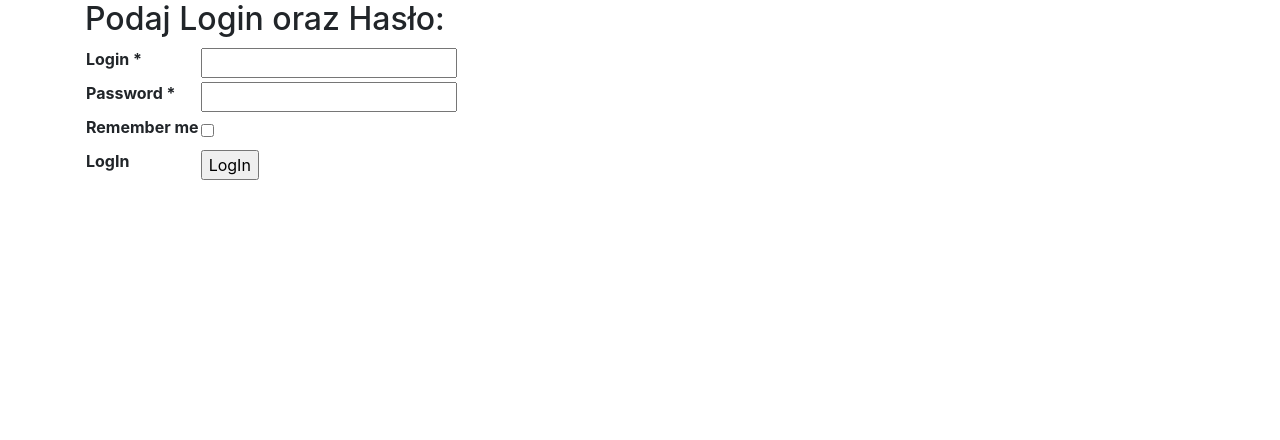
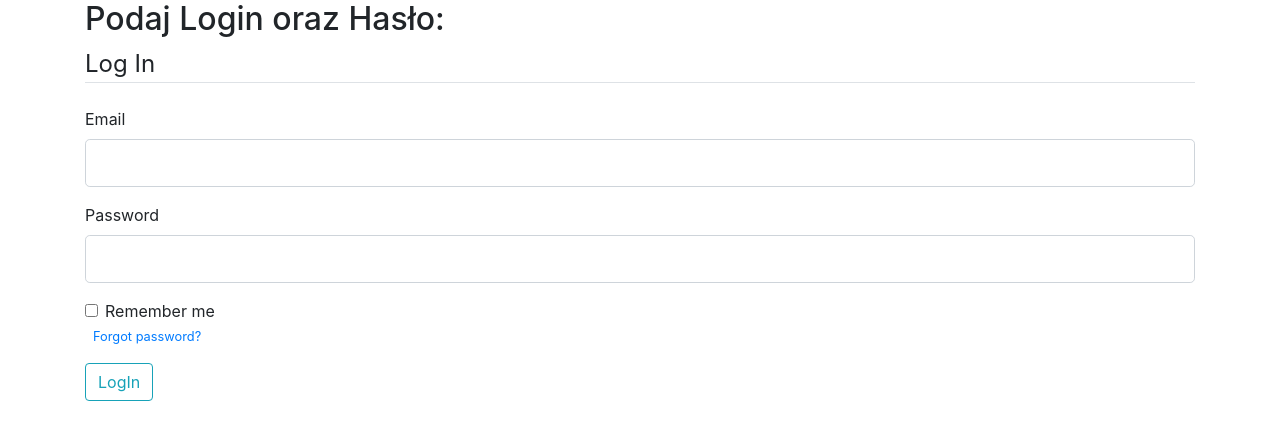
Before and after one commit to Krystian-P/CRUD_Flask_shop, a Flask app: page /login in a window 1280 px wide. Shown: the part 56-496 px from the top of the page. Run offline with Flask 2, Linux system fonts and the light colour scheme; some libraries are stand-ins or nearby versions.

Commit message:
Poprawki w layout-ach

```diff
--- a/MAIN_PROJECT/forms.py
+++ b/MAIN_PROJECT/forms.py
@@ -5,7 +5,7 @@ from email_validator import validate_email
 
 class LogIn(FlaskForm):
     #formularz logowania
-    Login = TextField("Login", validators=[DataRequired()])
+    Email = TextField("Email", validators=[DataRequired(), Length(min=4), Email()])
     Password = PasswordField("Password", validators=[DataRequired()])
     remember = BooleanField('Remember me')
     submit = SubmitField('LogIn')
--- a/MAIN_PROJECT/main.py
+++ b/MAIN_PROJECT/main.py
@@ -1,4 +1,4 @@
-from flask import Flask, render_template, request, redirect, url_for
+from flask import Flask, render_template, request, redirect, url_for, flash
 from forms import *
 from models import User
 app = Flask(__name__)
@@ -15,8 +15,11 @@ def login_page():       # Strona logowania
     loginform = LogIn()
     error = ""
     if request.method == 'POST' and loginform.validate_on_submit():
-        user= User
-        return redirect(url_for("user_profile_page"))
+        if loginform.Email.data == 'admin@wp.pl' and loginform.Password.data == 'pass':
+            flash('You have been logged in!', 'success')
+            return redirect(url_for('welcome_page'))
+        else:
+            flash('Login unsuccessful. Pleas check email and password', 'danger')
     return render_template("log-in.html", login_form=loginform)
 
 
@@ -25,8 +28,9 @@ def sing_in_page():     # Strona rejestracji
     form=SignIn()
     error=""
     if request.method == 'POST' and form.validate_on_submit():
-        user= User
-        return redirect(url_for("login_page"))
+        flash(f'Account created for {form.Login.data}!', 'success')
+        user = User
+        return redirect(url_for("welcome_page"))
     return render_template("sing-in.html", signin_form=form)
 
 
--- a/MAIN_PROJECT/templates/index.html
+++ b/MAIN_PROJECT/templates/index.html
@@ -34,6 +34,15 @@
         </nav>
         <!-- Page content-->
         <div class="container">
+            {% with messages = get_flashed_messages(with_categories=true) %}
+                {% if messages %}
+                    {% for category, message in messages %}
+                        <div class="alert alert-{{ category }}">
+                            {{ message }}
+                        </div>
+                    {% endfor %}
+                {% endif %}
+            {% endwith %}
             {% block content %}
             {% endblock %}
         </div>
--- a/MAIN_PROJECT/templates/log-in.html
+++ b/MAIN_PROJECT/templates/log-in.html
@@ -2,16 +2,47 @@
 {% block content %}
 <div>
     <h2> Podaj Login oraz Hasło: </h2>
-    <form method="POST" action="/user-profile.html">
+    <form method="POST" action="">
         {{ login_form.hidden_tag() }}
-        <table>
-            {% for field in login_form if field.widget.input_type != 'hidden' %}
-                <tr>
-                    <th>{{ field.label }} {% if field.flags.required %}*{% endif %}</th>
-                    <td>{{ field }}</td>
-                </tr>
-            {% endfor %}
-        </table>
+        <fieldset class="form-group">
+            <legend class="border-bottom mb-4">Log In</legend>
+            <div class="form-group">
+                {{ login_form.Email.label(class="form-control-label")}}
+                {% if login_form.Email.errors %}
+                    {{ login_form.Email(class="form-control form-control-lg is-invalid") }}
+                    <div class="invalid-feedback">
+                        {% for error in login_form.Email.errors %}
+                            <span>{{ error }}</span>
+                        {% endfor %}
+                    </div>
+                {% else %}
+                    {{ login_form.Email(class="form-control form-control-lg") }}
+                {% endif %}
+            </div>
+            <div class="form-group">
+                {{ login_form.Password.label(class="form-control-label")}}
+                {% if login_form.Password.errors %}
+                    {{ login_form.Password(class="form-control form-control-lg is-invalid") }}
+                    <div class="invalid-feedback">
+                        {% for error in login_form.Password.errors %}
+                            <span>{{ error }}</span>
+                        {% endfor %}
+                    </div>
+                {% else %}
+                    {{ login_form.Password(class="form-control form-control-lg") }}
+                {% endif %}
+            </div>
+            <div class="form-check">
+                {{ login_form.remember(class="form-check-input") }}
+                {{ login_form.remember.label(class="form-check-label") }}
+            </div>
+            <small class="text-muted ml-2">
+                <a href="#">Forgot password?</a>
+            </small>
+        </fieldset>
+        <div class="form-group">
+            {{ login_form.submit(class="btn btn-outline-info")}}
+        </div>
     </form>
 </div>
 
```
Also changed, not shown: MAIN_PROJECT/templates/sing-in.html (+40 -4 lines).
